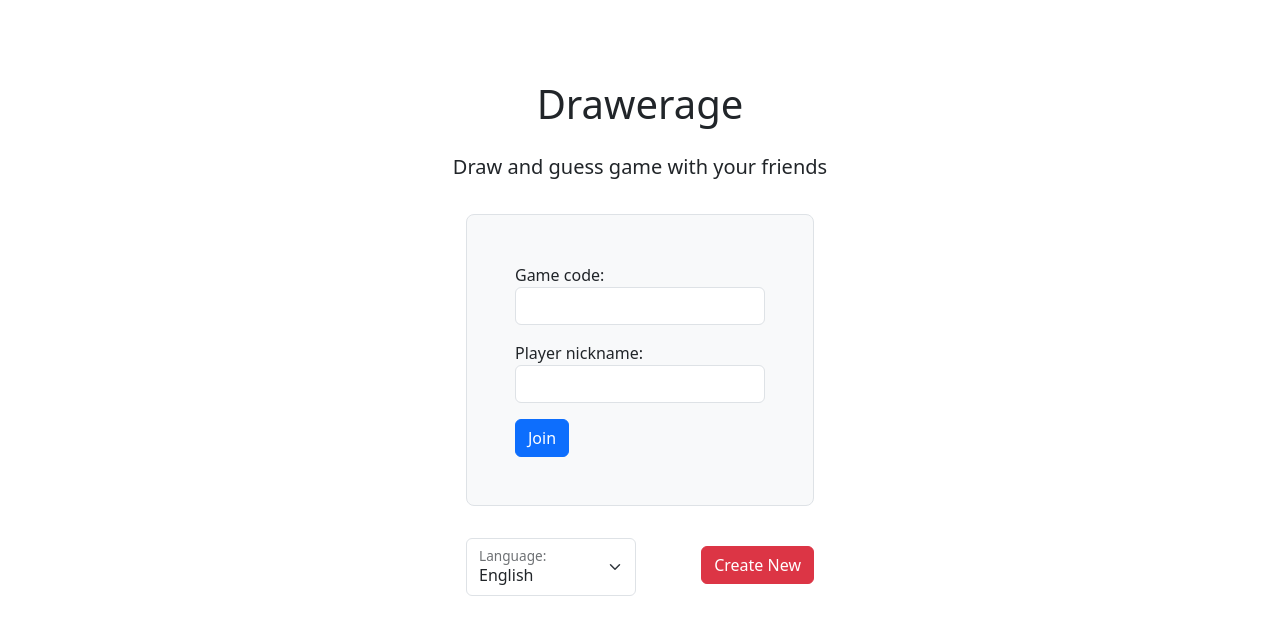
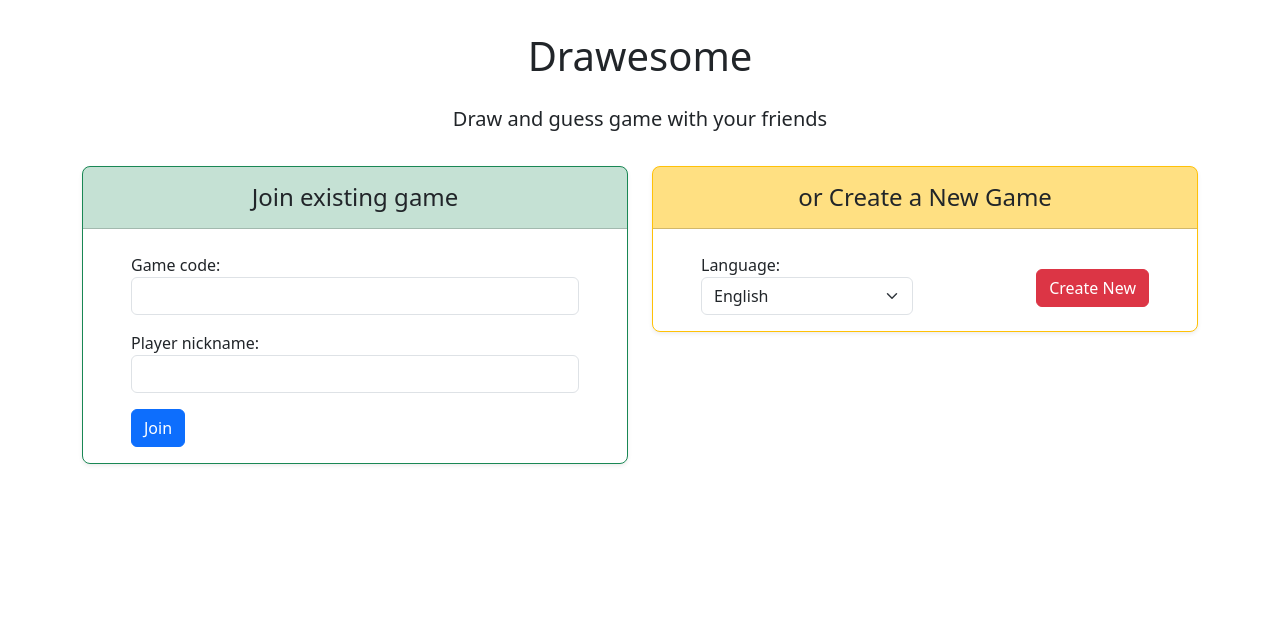
Before and after one commit to agramgurka/drawerage, a Django app: page / in a window 1280 px wide. Shown: the top 635 px of the page. Run offline with Django 4.2, Linux system fonts and the light colour scheme; data comes from the database, SQL or seed files in the repository; data that the repository does not hold is empty; parts of the project's set-up code (start-up, migrations or seed data) failed here and were passed over.

Commit message:
New start page

```diff
--- a/Drawesome/settings.py
+++ b/Drawesome/settings.py
@@ -42,6 +42,7 @@ TEMPLATES = [
                 'django.template.context_processors.request',
                 'django.contrib.auth.context_processors.auth',
                 'django.contrib.messages.context_processors.messages',
+                'application.context_processors.site_settings',
             ],
         },
     },
@@ -65,7 +66,6 @@ CHANNEL_LAYERS = {
         "CONFIG": {
             "hosts": [("redis", 6379)],
         }
-
     }
 }
 
@@ -146,6 +146,8 @@ LOGGING = {
         },
     },
 }
+GAME_TITLE = 'Drawesome'
+GAME_SLOGAN = 'Draw and guess game with your friends'
 
 
 try:
--- /dev/null
+++ b/application/context_processors.py
@@ -0,0 +1,5 @@
+from django.conf import settings
+
+
+def site_settings(request):
+    return {'game_title': settings.GAME_TITLE, 'game_slogan': settings.GAME_SLOGAN}
--- a/application/templates/start_page.html
+++ b/application/templates/start_page.html
@@ -3,20 +3,25 @@
 <html lang="en">
 <head>
     <meta charset="UTF-8">
-    <title>Drawesome</title>
+    <title>{{ game_title }} - {{ game_slogan }}</title>
     <meta name="viewport" content="width=device-width, initial-scale=1" />
     <link href="{% static 'icons/favicon.ico' %}" rel="shortcut icon" type="image/x-icon" />
 </head>
 <body>
 <link href="https://cdn.jsdelivr.net/npm/bootstrap@5.3.0-alpha1/dist/css/bootstrap.min.css" rel="stylesheet" integrity="sha384-GLhlTQ8iRABdZLl6O3oVMWSktQOp6b7In1Zl3/Jr59b6EGGoI1aFkw7cmDA6j6gD" crossorigin="anonymous">
-<div class="container px-4 py-7 my-5">
+<div class="container 11px-4 11py-7 11my-5">
     <div class="text-center p-3">
-        <h1 class="p-3">Drawerage</h1>
-        <p class="lead">Draw and guess game with your friends</p>
+        <h1 class="p-3">{{ game_title }}</h1>
+        <p class="lead">{{ game_slogan }}</p>
     </div>
-    <div class="row justify-content-md-center">
-        <div class="col-md-4">
-            <form method="post" class="p-4 p-md-5 border rounded-3 bg-light">
+    <div class="row row-cols-1 row-cols-md-2 mb-3">
+      <div class="col">
+        <div class="card mb-4 border-success rounded-3 shadow-sm">
+          <div class="card-header py-3 bg-success bg-opacity-25">
+            <h4 class="my-0 fw-normal text-center">Join existing game</h4>
+          </div>
+          <div class="card-body px-md-5 pt-md-4">
+            <form method="post">
                 {% csrf_token %}
                 <p>
                     {{ form.game_code.errors }}
@@ -32,22 +37,33 @@
                     <input type="submit" class="btn btn-primary" value="Join"/>
                 </div>
             </form>
+          </div>
+        </div>
+      </div>
+      <div class="col">
+        <div class="card mb-4 border-warning rounded-3 shadow-sm">
+          <div class="card-header py-3 bg-warning bg-opacity-50">
+            <h4 class="my-0 fw-normal text-center">or Create a New Game</h4>
+          </div>
+          <div class="card-body px-md-5 pt-md-4">
             <form method="POST" action="{% url 'create_game' %}">
                 {% csrf_token %}
-                <div class="row g-2 mt-4">
-                    <div class="col-md">
-                        <div class="form-floating">
+                <div class="row">
+                    <div class="col-xl">
+                        <div>
+                            <label for="{{ new_game_form.language.id_for_label }}">{{ new_game_form.language.label }}:</label>
                             {{ new_game_form.language.errors }}
                             {{ new_game_form.language }}
-                            <label for="{{ new_game_form.language.id_for_label }}">{{ new_game_form.language.label }}:</label>
                         </div>
                     </div>
-                    <div class="col-md gy-3 text-end">
+                    <div class="col-lg gy-3 text-end">
                         <button type="submit" id="create_game" class="btn btn-danger">Create New</button>
                     </div>
                 </div>
             </form>
+          </div>
         </div>
+      </div>
     </div>
 </div>
 <script>
```
